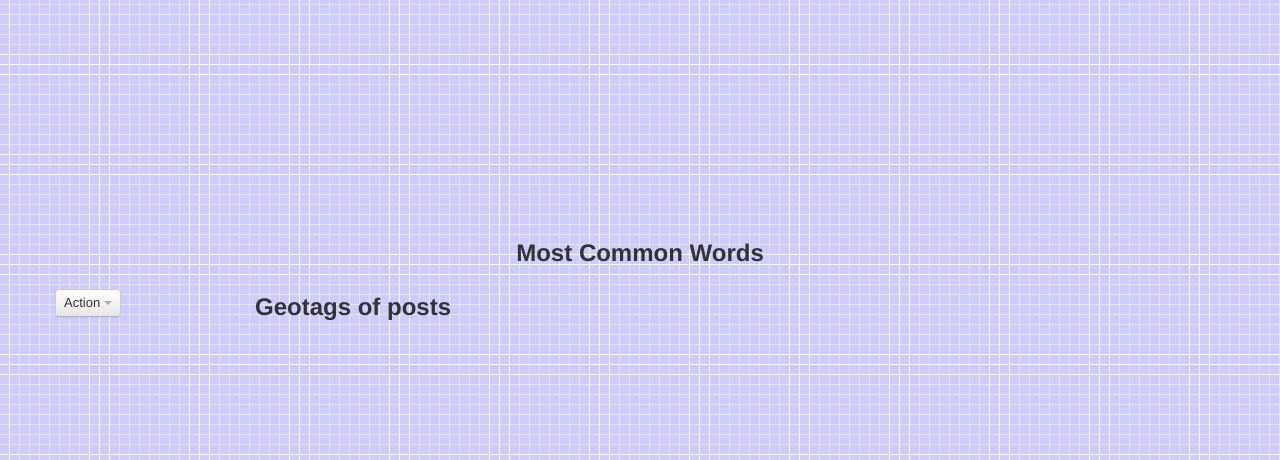
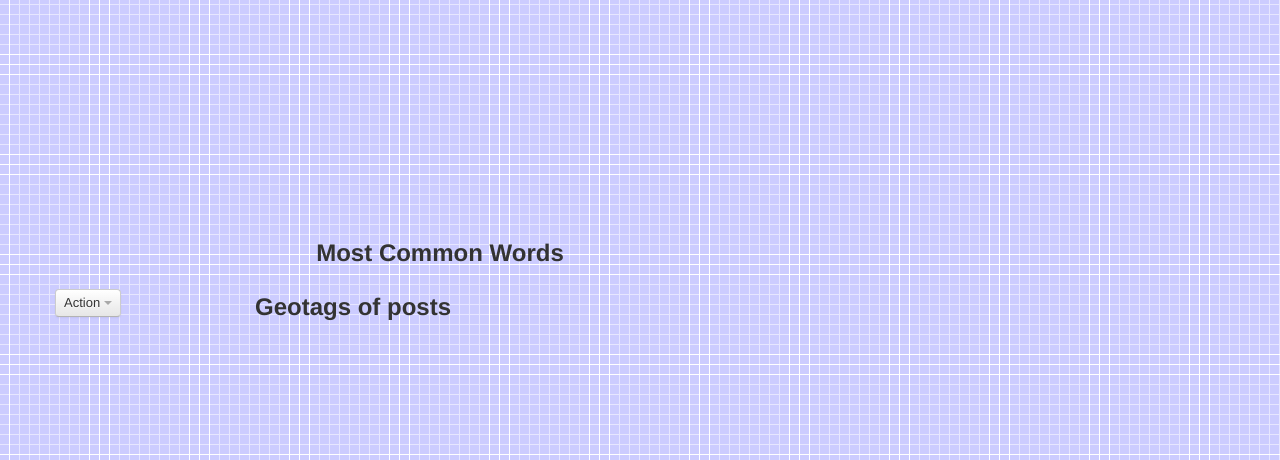
Before and after one commit to amcglathery/EvernoteAnalytics, a Django app: a page that uses EvernoteAnalytics/templates/evernote_js_resp.html in a window 1280 px wide. Shown: the part 1035-1495 px from the top of the page. Run offline with Django 3.2, Linux system fonts and the light colour scheme; the visitor is signed in with stand-in values (Sample User, id 1); data comes from the database, SQL or seed files in the repository; parts of the project's set-up code (start-up, migrations or seed data) failed here and were passed over; some libraries are stand-ins or nearby versions.

Commit message:
smaller wordcloud

```diff
--- a/EvernoteAnalytics/templates/evernote_js_resp.html
+++ b/EvernoteAnalytics/templates/evernote_js_resp.html
@@ -71,7 +71,7 @@
 </div><br />
 
 <div class="row">
-  <div class="span12"  style="text-align: center; vertical-align: center">
+  <div class="span8"  style="text-align: center; vertical-align: center">
     <h2>Most Common Words</h2>
     <div id="tagcloud"></div>
   </div>
```
